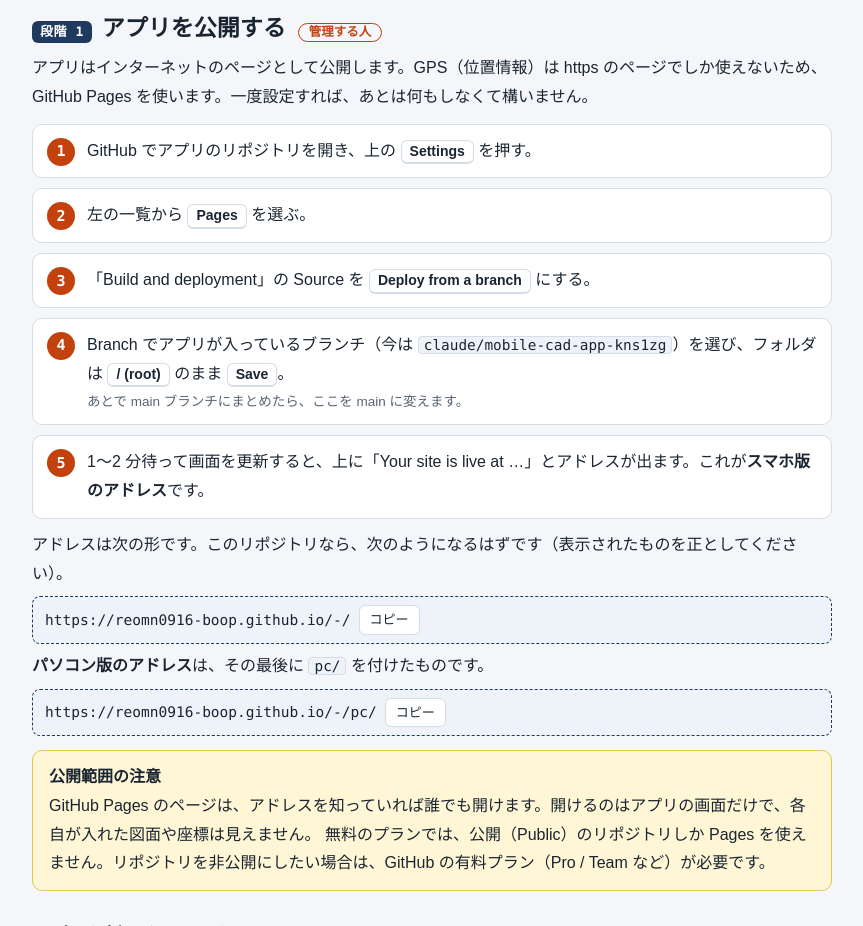
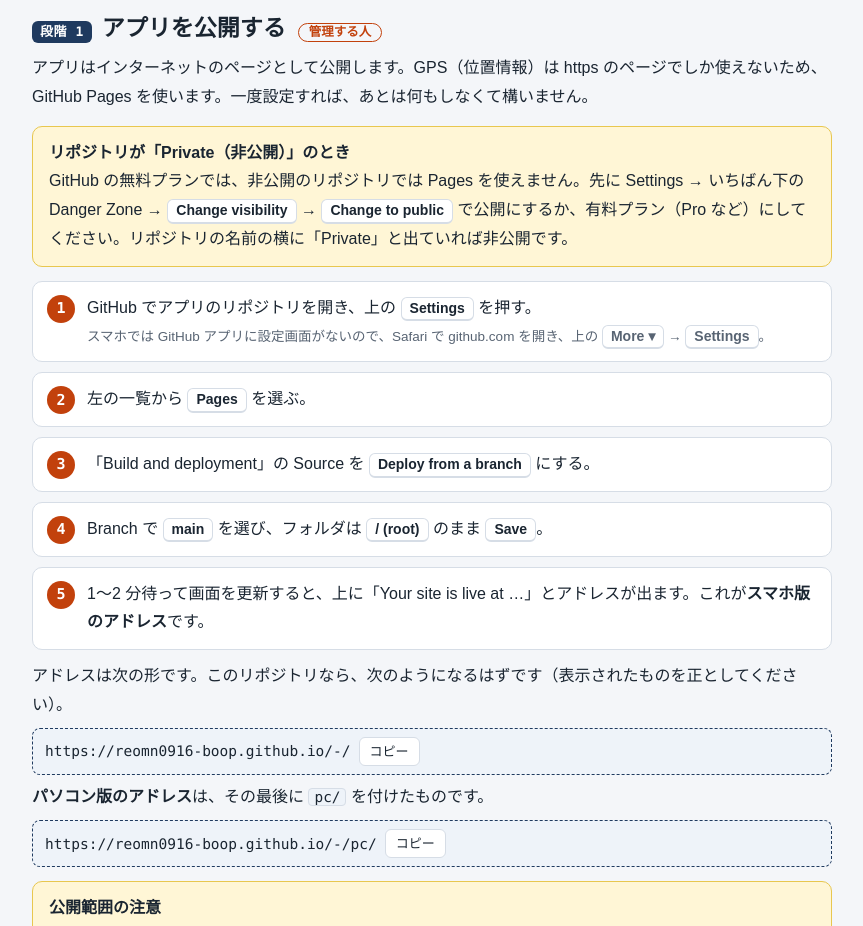
Before and after one commit to reomn0916-boop/-, a plain HTML site: page manual/src/manual_setup.html in a window 1280 px wide. Shown: the part 920-1846 px from the top of the page, without its empty margins (208-1071 px from the left). Drawn offline with Linux system fonts and the light colour scheme; a web font is replaced by a local one.

Commit message:
導入手順: 公開は main ブランチを選ぶ形に、非公開リポジトリの注意を追加
Co-Authored-By: Claude Opus 5.5 <noreply@anthropic.com>
Claude-Session: https://claude.ai/code/session_012ZktzmHZw7MKBVjeHApvdi

```diff
--- a/manual/src/manual_setup.html
+++ b/manual/src/manual_setup.html
@@ -108,11 +108,12 @@ footer { margin-top: 48px; padding-top: 16px; border-top: 1px solid var(--line);
 
 <h2 id="publish"><span class="st">段階 1</span>アプリを公開する <span class="who">管理する人</span></h2>
 <p>アプリはインターネットのページとして公開します。GPS（位置情報）は https のページでしか使えないため、GitHub Pages を使います。一度設定すれば、あとは何もしなくて構いません。</p>
+<div class="note"><b>リポジトリが「Private（非公開）」のとき</b>GitHub の無料プランでは、非公開のリポジトリでは Pages を使えません。先に Settings → いちばん下の Danger Zone → <span class="btn">Change visibility</span> → <span class="btn">Change to public</span> で公開にするか、有料プラン（Pro など）にしてください。リポジトリの名前の横に「Private」と出ていれば非公開です。</div>
 <ol class="steps">
-  <li>GitHub でアプリのリポジトリを開き、上の <span class="btn">Settings</span> を押す。</li>
+  <li>GitHub でアプリのリポジトリを開き、上の <span class="btn">Settings</span> を押す。<small>スマホでは GitHub アプリに設定画面がないので、Safari で github.com を開き、上の <span class="btn">More ▾</span> → <span class="btn">Settings</span>。</small></li>
   <li>左の一覧から <span class="btn">Pages</span> を選ぶ。</li>
   <li>「Build and deployment」の Source を <span class="btn">Deploy from a branch</span> にする。</li>
-  <li>Branch でアプリが入っているブランチ（今は <code>claude/mobile-cad-app-kns1zg</code>）を選び、フォルダは <span class="btn">/ (root)</span> のまま <span class="btn">Save</span>。<small>あとで main ブランチにまとめたら、ここを main に変えます。</small></li>
+  <li>Branch で <span class="btn">main</span> を選び、フォルダは <span class="btn">/ (root)</span> のまま <span class="btn">Save</span>。</li>
   <li>1〜2 分待って画面を更新すると、上に「Your site is live at …」とアドレスが出ます。これが<b>スマホ版のアドレス</b>です。</li>
 </ol>
 <p>アドレスは次の形です。このリポジトリなら、次のようになるはずです（表示されたものを正としてください）。</p>
```
Also changed, not shown: 4 other files.
